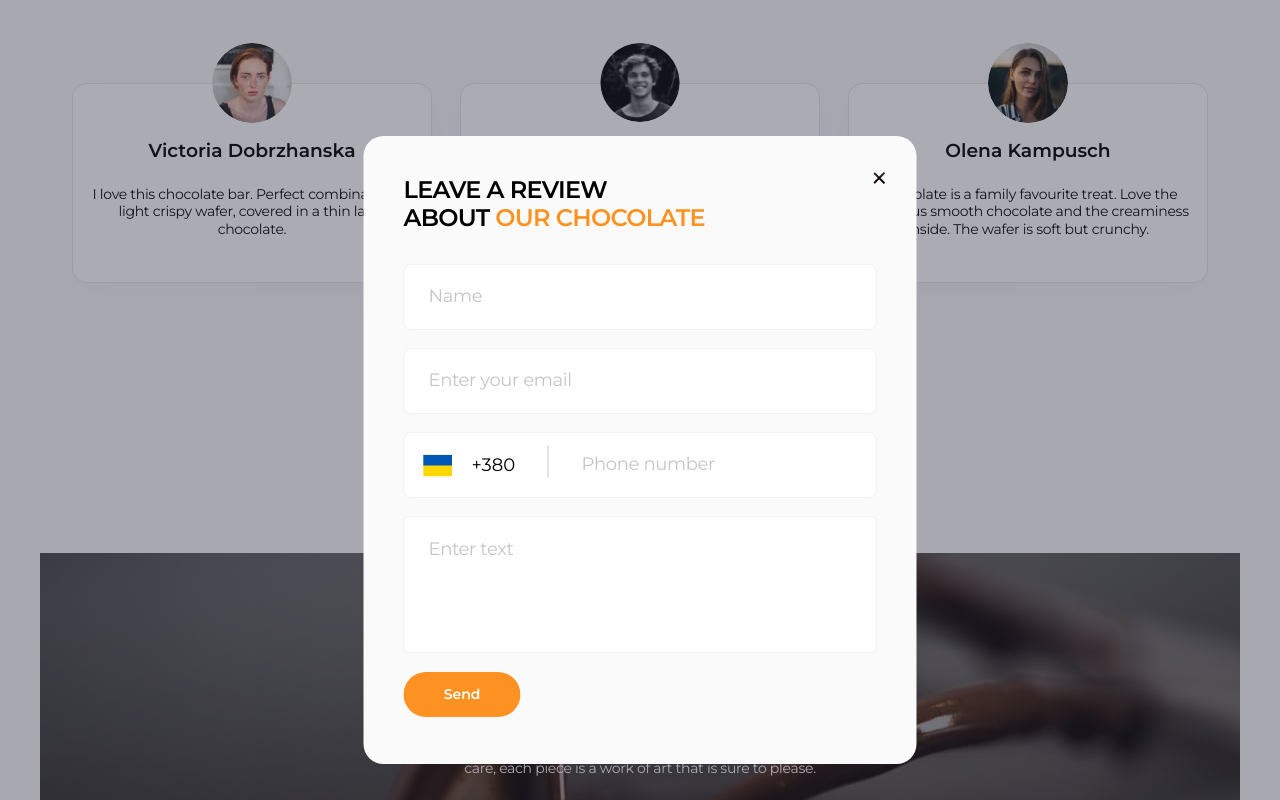
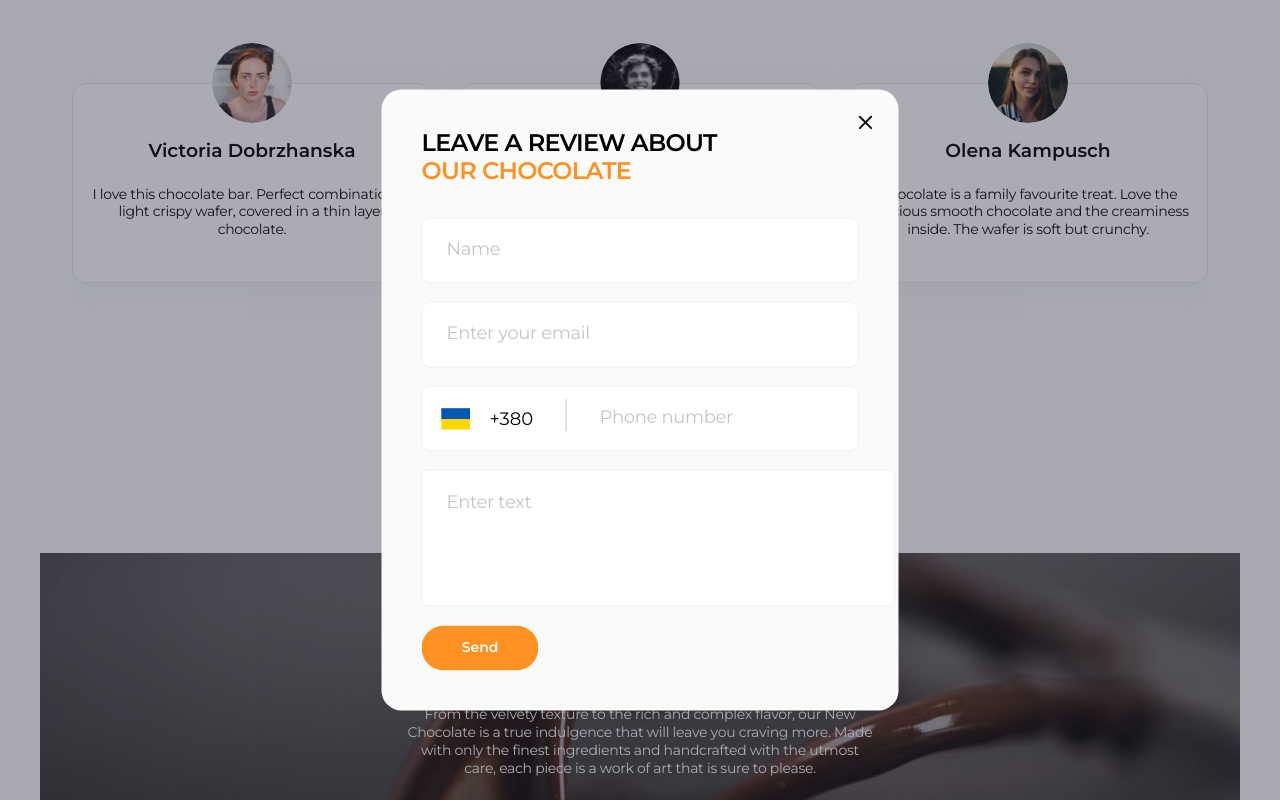
Before and after one commit to valmlk/project-bi23-team, a website built with Vite: page src/index.html in a window 1280 px wide. Both pictures are taken after a click on the button "Leave a review". Shown: the part 3785-4585 px from the top of the page. Built offline with nearby package versions, Linux system fonts and the light colour scheme.

Commit message:
edit reviews

```diff
--- a/src/css/reviews.css
+++ b/src/css/reviews.css
@@ -67,10 +67,10 @@
   min-width: 165px;
   border-radius: 100px;
 }
-.mySwiper2 {
+/* .mySwiper2 {
   width: 100%;
   min-height: 320px;
-}
+} */
 
 .swiper-horizontal > .swiper-pagination-bullets,
 .swiper-pagination-bullets.swiper-pagination-horizontal,
@@ -108,19 +108,11 @@
   overflow-y: scroll;
 }
 
-/* .backdrop-review-form.is-hidden {
-  opacity: 0;
-  visibility: hidden;
-  pointer-events: none;
-} */
-
 .leave-review-modal-window {
-  min-width: 311px;
-  min-height: 471px;
   background-color: var(--background-color);
   overflow: scroll;
   position: absolute;
-  top: 450px;
+  top: 50%;
   left: 50%;
   transform: translate(-50%, -50%);
   border-radius: 20px;
@@ -186,12 +178,12 @@
 
 .review-form-heading {
   text-align: left;
-  font-style: normal;
   font-weight: 600;
-  font-size: 24px;
-  line-height: 1.16;
+  font-size: 20px;
+  line-height: 1.2;
   letter-spacing: -0.03em;
   text-transform: uppercase;
+  max-width: 255px;
 }
 
 .review-form-heading-part {
@@ -286,9 +278,14 @@
   position: relative;
 }
 
+@media screen and (max-width:374px) {
+  .leave-review-modal-window {
+    max-width: 311px;
+  }
+}
 @media screen and (max-width:767px) {
-  .review-comment-wrapper {
-    max-width: 335px;
+  .leave-review-modal-window {
+    max-width: 311px;
   }
 }
 
@@ -299,10 +296,10 @@
   .review-form-heading {
     font-size: 24px;
     line-height: 1.16;
+    max-width: 298px;
   }
   .leave-review-modal-window {
-    min-width: 517px;
-    min-height: 628px;
+    width: 517px;
     padding: 40px;
   }
 
--- a/src/partials/reviews.html
+++ b/src/partials/reviews.html
@@ -86,7 +86,7 @@
 
     <div class="leave-review-modal-window">
 
-        <button type="button" class="review-modal-close-btn" data-modal-close="modal2">
+        <button type="button" class="modal-close-btn" data-modal-close="modal2">
 
             <svg class="review-close-btn-icon" aria-label="close button">
                 <use href="../img/sprite.svg#icon-close"></use>
@@ -95,8 +95,7 @@
 
         </button>
 
-        <p class="review-form-heading">leave a review<br>
-            about <span class="review-form-heading-part">our chocolate</span></p>
+        <p class="review-form-heading">leave a review about <span class="review-form-heading-part">our chocolate</span></p>
 
         <!-- Form -->
 
```
